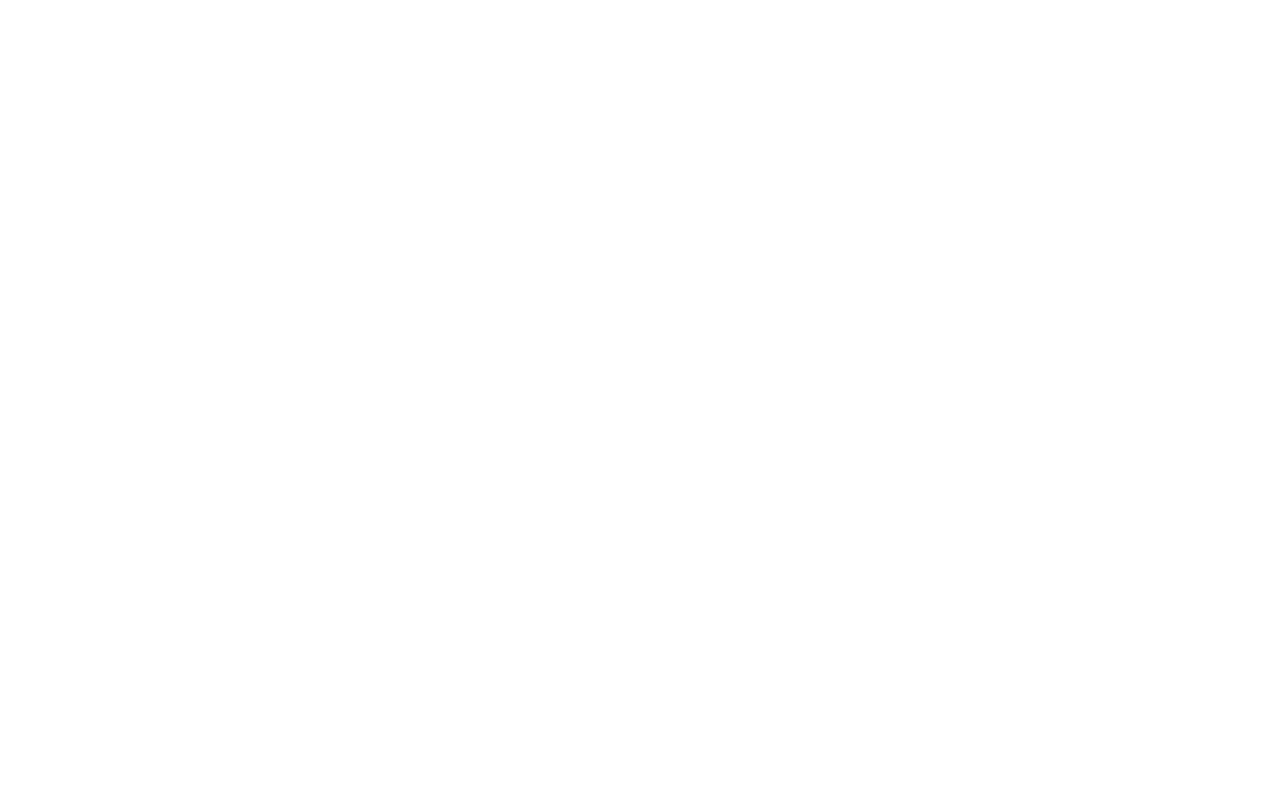
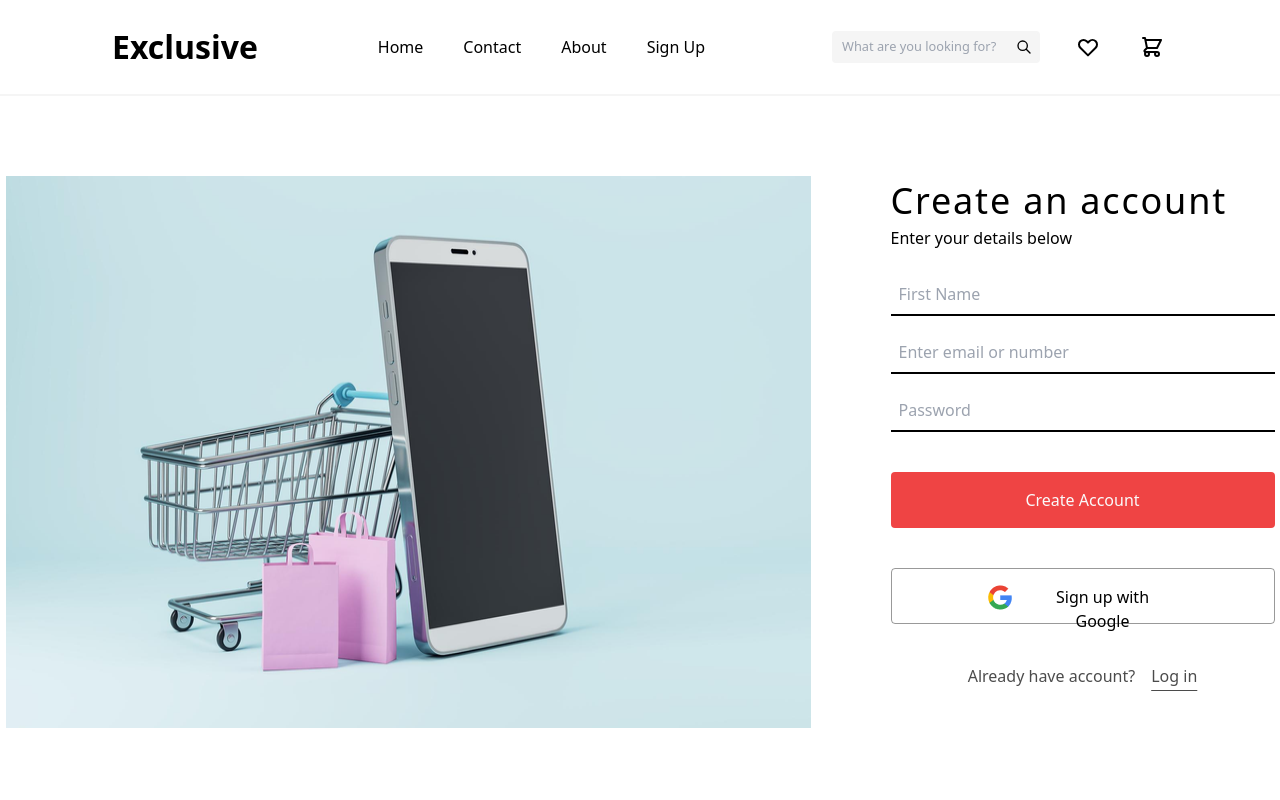
Before and after one commit to chuma-beep/Exclusive-Ecommerce-, a React (Vite) app: page /signup in a window 1280 px wide. Before the commit this address had no page. Shown: the top 800 px of the page. Built offline with nearby package versions, Linux system fonts and the light colour scheme.

Commit message:
added signup page

```diff
--- a/src/App.jsx
+++ b/src/App.jsx
@@ -1,11 +1,12 @@
 import { BrowserRouter as Router, Routes, Route } from "react-router-dom"
 import LandingPage from "./components/LandingPage";
-
+import SignUp from "./components/SignUp";
 function App() {
   return (
     <Router>
       <Routes>
         <Route path="/" element={<LandingPage />} />
+       <Route path="/signup" element={<SignUp />} />
         {/* <Route path="/*" element={<NotFound />} /> */}
       </Routes>
     </Router>
--- /dev/null
+++ b/src/components/SignUp.jsx
@@ -0,0 +1,49 @@
+// import { Link, NavLink } from "react-router-dom";
+
+import Header from "./Header";
+import Footer from "./Footer";
+import "../index.css";
+
+
+export default function SignUp() {
+  return (
+    <>
+      <Header />
+      <div className="flex flex-row mt-20 mb-20 gap-20 justify-center">
+     <div className="flex max-h-max">
+<img className="h-108" src="signup-img/singup-img(2).png" alt="image description"/>
+
+</div>
+      <div>
+      <form className="">
+      <h1 className="text-black text-4xl font-medium leading-[50px] tracking-wider">Create an account</h1>
+      <p className="text-black text-base font-normal leading-normal">Enter your details below</p>
+        <div className="flex flex-col gap-4 mt-6">
+          <input type="text" placeholder="First Name" className="border-b-2 border-black p-2 focus:outline-none" required/>
+          <input type="text" id="emailOrNumber" name="emailOrNumber" pattern="[a-zA-Z0-9._%+-]+@[a-zA-Z0-9.-]+\.[a-zA-Z]{2,}$|\d+" placeholder="Enter email or number" required className="border-b-2 border-black p-2 focus:outline-none" />
+          <input type="text" placeholder="Password" className="border-b-2  border-black p-2 focus:outline-none" required/>
+          </div>
+          <div className="w-96 h-14 px-32 py-4 mt-10 bg-red-500 rounded justify-center items-center gap-2.5 inline-flex transition-shadow duration-300 cursor-pointer hover:shadow-lg hover:shadow-gray-400">
+  <button className="text-neutral-50">Create Account</button>
+</div>
+
+<div className="flex flex-col py-10 ">
+<div className="w-96 h-14 px-20 py-4 rounded border border-black border-opacity-40 flex-col justify-start items-start gap-2.5 inline-flex transition-shadow duration-300 cursor-pointer hover:shadow-lg hover:shadow-gray-400">
+  <div className="justify-start items-start gap-4 inline-fle">
+  <div className="w-6 relative" />
+    <button className="text-black text-base font-normal leading-normal flex flex-row gap-4 px-4"><img src="icons/Icon-Google.png"/>Sign up with Google</button>
+  </div>
+</div>
+</div>
+<div className="flex flex-row gap-4 justify-center">
+<p className="opacity-70 mb-10  text-black text-base font-normal leading-normal">Already have account?</p>
+<a className="opacity-70 text-black text-base font-medium leading-normal underline underline-offset-8">Log in</a>
+
+      </div>
+      </form>
+     </div>
+     </div>
+      <Footer />
+      </>
+  );
+}
--- a/src/index.css
+++ b/src/index.css
@@ -14,3 +14,7 @@
     @apply w-full h-full;
   }
 }
+
+.signup-img{
+  height: 1000px;
+}
```
Also changed, not shown: public/icons/Icon-Google.png (added), public/signup-img/singup-img(2).png (added).
